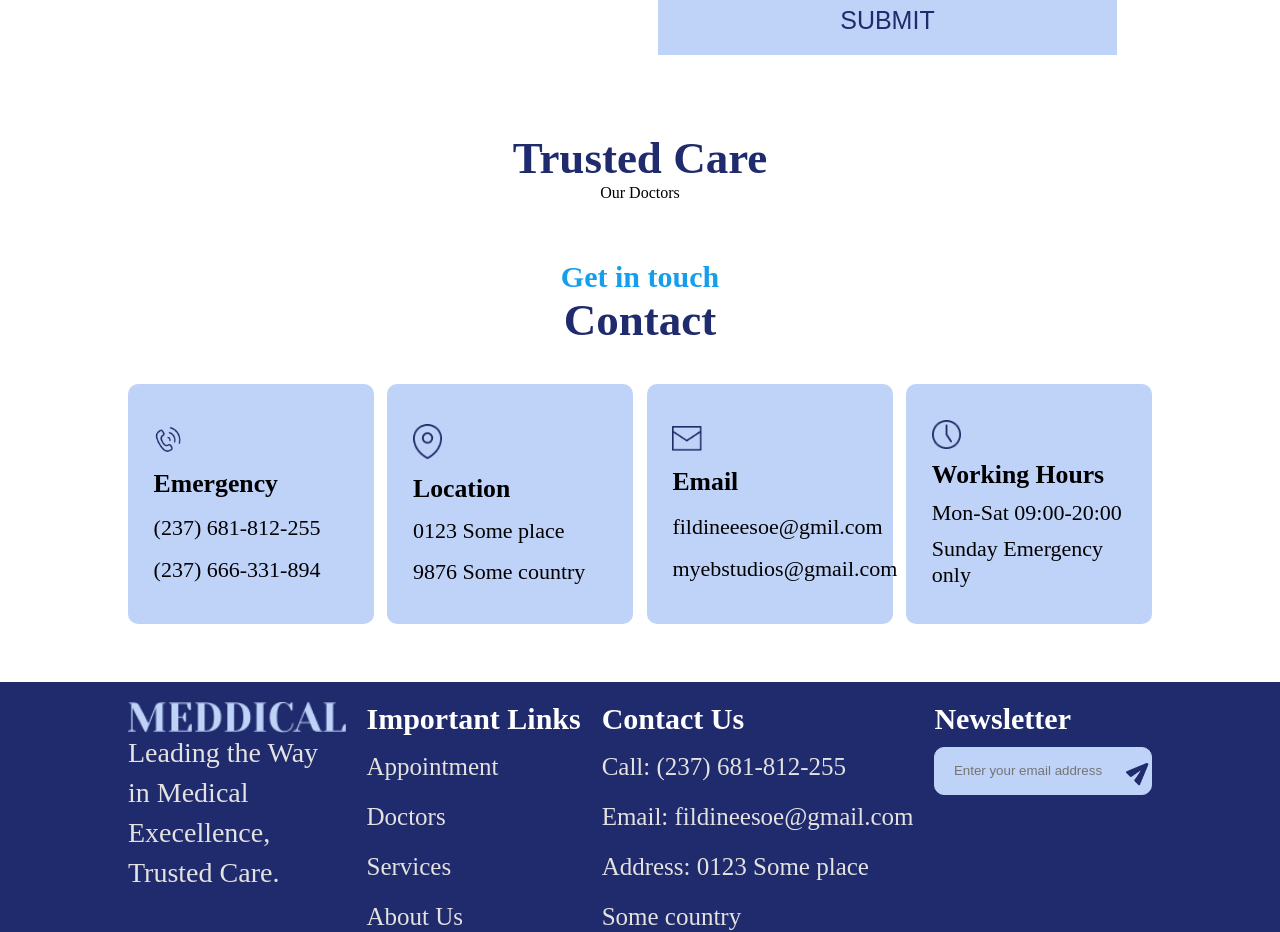
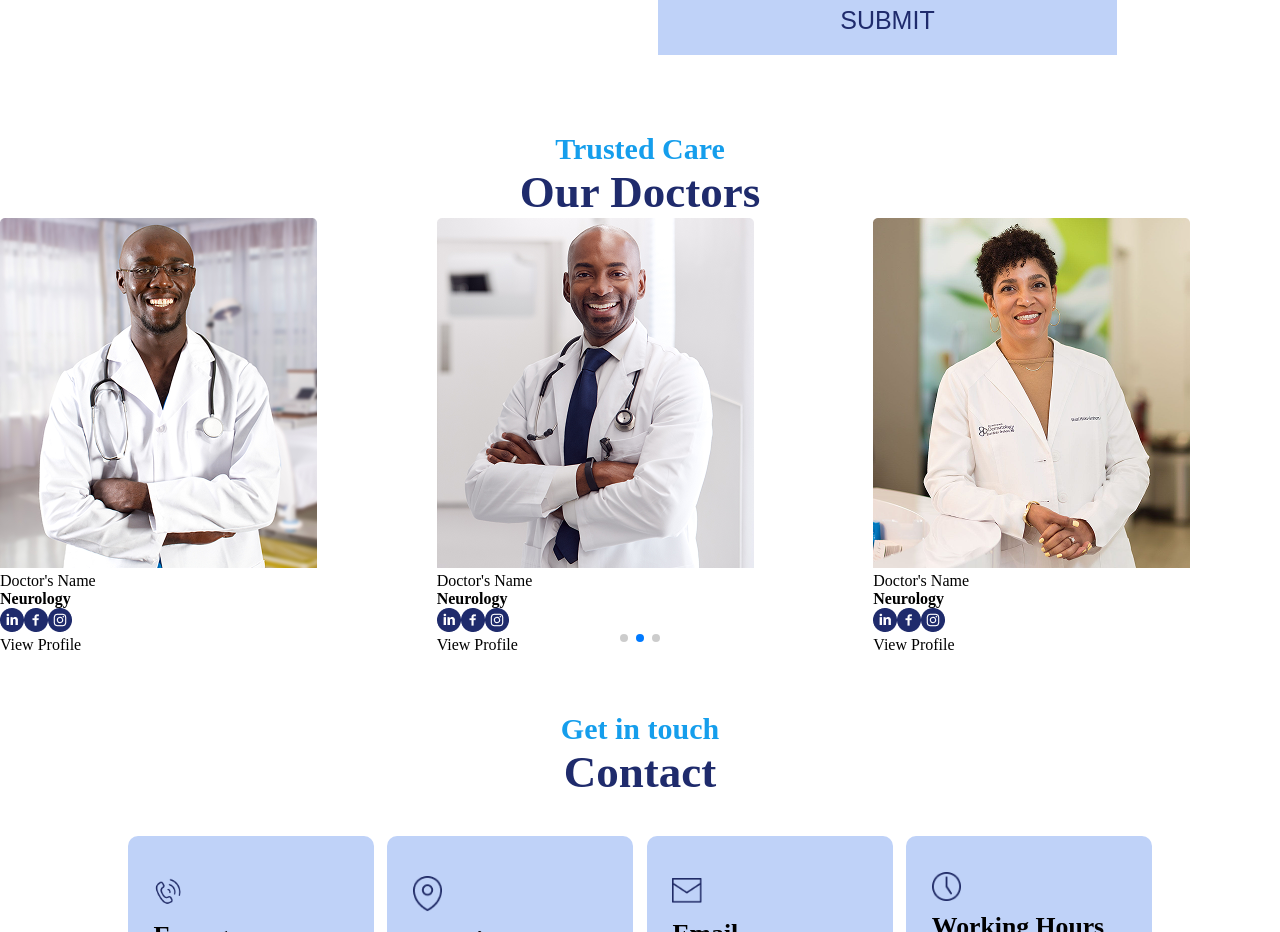
Before and after one commit to Oopmie/React_project3, a React (Vite) app in the folder react-third/: page / in a window 1280 px wide. Shown: the part 3500-4432 px from the top of the page. Built offline with nearby package versions, Linux system fonts and the light colour scheme.

Commit message:
Update P1_sec6.jsx

```diff
--- a/react-third/src/components/Page1/P1_sec6/P1_sec6.jsx
+++ b/react-third/src/components/Page1/P1_sec6/P1_sec6.jsx
@@ -1,16 +1,112 @@
 import { Photos } from "../../../Photos";
+import { Swiper, SwiperSlide } from 'swiper/react';
+import 'swiper/css';
+import 'swiper/css/pagination';
+import 'swiper/css/navigation';
+import { Pagination, Navigation } from 'swiper/modules';
 import "../P1_sec6/P1_sec6.scss"
+const items = [
+    {
+        id: 1,
+        image: Photos.s6img,
+        title: "Doctor's Name",
+        category: "Neurology",
+        in: Photos.in1,
+        fb: Photos.fb,
+        inst: Photos.inst
+    },
+    {
+        id: 2,
+        image: Photos.s6img1,
+        title: "Doctor's Name",
+        category: "Neurology",
+        in: Photos.in1,
+        fb: Photos.fb,
+        inst: Photos.inst
+    },
+    {
+        id: 3,
+        image: Photos.s6img2,
+        title: "Doctor's Name",
+        category: "Neurology",
+        in: Photos.in1,
+        fb: Photos.fb,
+        inst: Photos.inst
+    }
+];
 export default function P1_sec6() {
     return (
         <>
             <section className="P1_sec6">
                 <div className="text">
-                    <h1>Trusted Care</h1>
-                    <p>Our Doctors</p>
+                    <h2>Trusted Care</h2>
+                    <h1>Our Doctors</h1>
                 </div>
-                <div className="swiper">
-
-                </div>
+                <Swiper
+                    slidesPerView={3}
+                    slidesPerGroup={3}
+                    initialSlide={4}
+                    spaceBetween={30}
+                    loop={true}
+                    pagination={{
+                        clickable: true,
+                    }}
+                    navigation={false}
+                    modules={[Pagination, Navigation]}
+                    className="mySwiper"
+                >
+                    {items.map(item => (
+                        <SwiperSlide key={item.id}>
+                            <img src={item.image} alt={item.title} />
+                            <div className="cian">
+                                <p>{item.title}</p>
+                                <h4>{item.category}</h4>
+                                <div className="links">
+                                    <img src={item.in} />
+                                    <img src={item.fb} />
+                                    <img src={item.inst} />
+                                </div>
+                            </div>
+                            <div className="blue">
+                                <p>View Profile</p>
+                            </div>
+                        </SwiperSlide>
+                    ))}
+                    {items.map(item => (
+                        <SwiperSlide key={item.id}>
+                            <img src={item.image} alt={item.title} />
+                            <div className="cian">
+                                <p>{item.title}</p>
+                                <h4>{item.category}</h4>
+                                <div className="links">
+                                    <img src={item.in} />
+                                    <img src={item.fb} />
+                                    <img src={item.inst} />
+                                </div>
+                            </div>
+                            <div className="blue">
+                                <p>View Profile</p>
+                            </div>
+                        </SwiperSlide>
+                    ))}
+                    {items.map(item => (
+                        <SwiperSlide key={item.id}>
+                            <img src={item.image} alt={item.title} />
+                            <div className="cian">
+                                <p>{item.title}</p>
+                                <h4>{item.category}</h4>
+                                <div className="links">
+                                    <img src={item.in} />
+                                    <img src={item.fb} />
+                                    <img src={item.inst} />
+                                </div>
+                            </div>
+                            <div className="blue">
+                                <p>View Profile</p>
+                            </div>
+                        </SwiperSlide>
+                    ))}
+                </Swiper>
             </section>
         </>
     )
```
